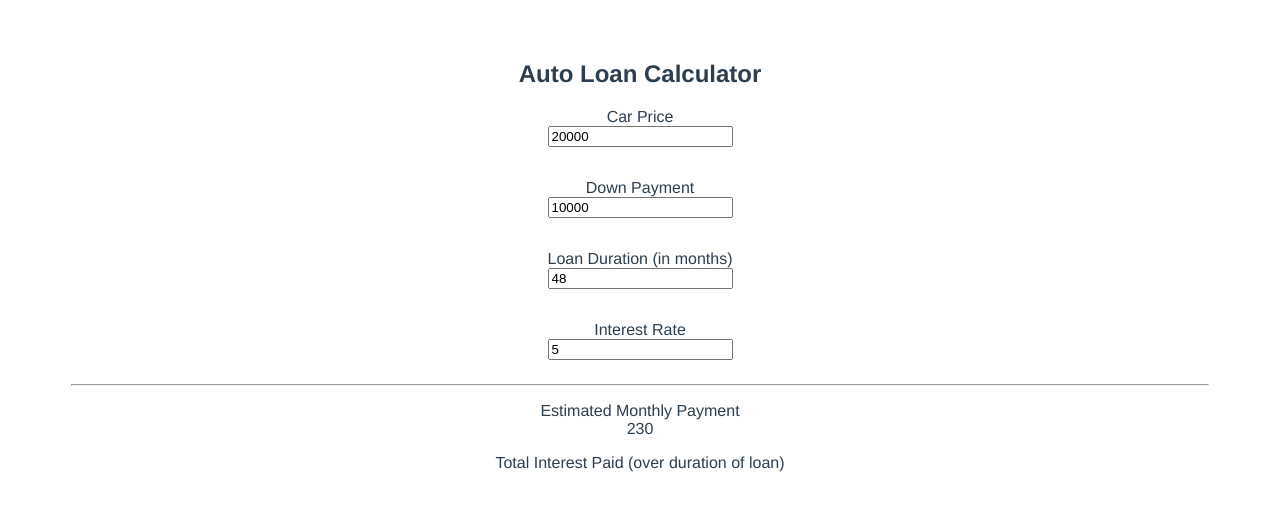
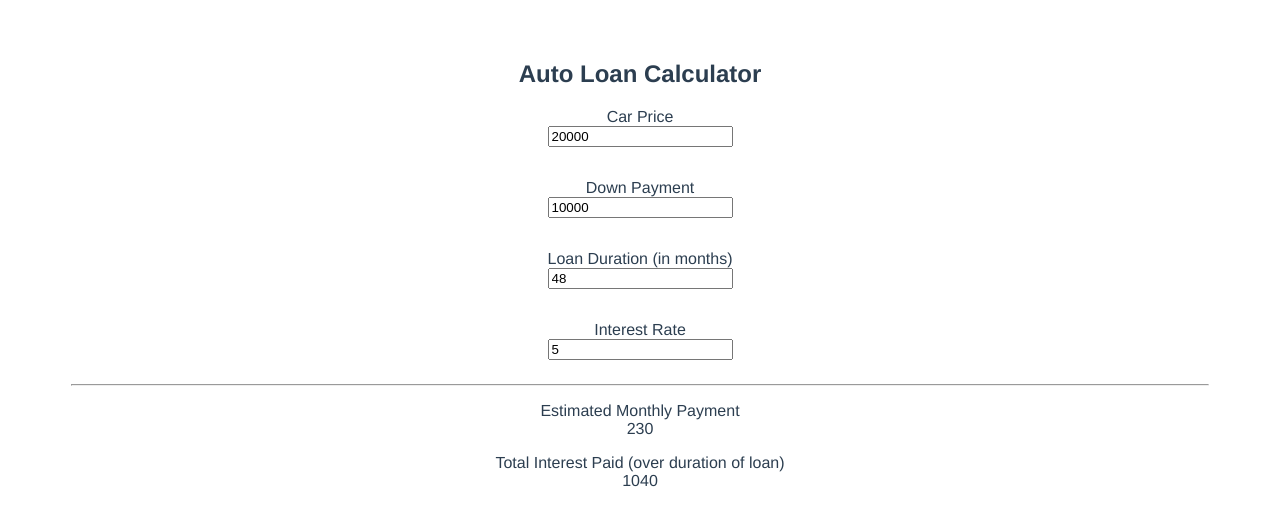
Before and after one commit to stephenkarpeles/auto-loan-calculator, a Vue app: page / in a window 1280 px wide. Shown: the top 524 px of the page. Built offline with nearby package versions, Linux system fonts and the light colour scheme.

Commit message:
Fixed calculations

```diff
--- a/src/components/AutoLoanCalculator.vue
+++ b/src/components/AutoLoanCalculator.vue
@@ -51,7 +51,9 @@
         return Math.round(estMonthlyAmount);
       },
       totalInterestPaid: function() {
+        const totalPrincipal = this.carPrice - this.downPayment;
 
+        return this.loanDurationMonths * this.monthlyPayment - totalPrincipal;
       },
     },
   }
```
